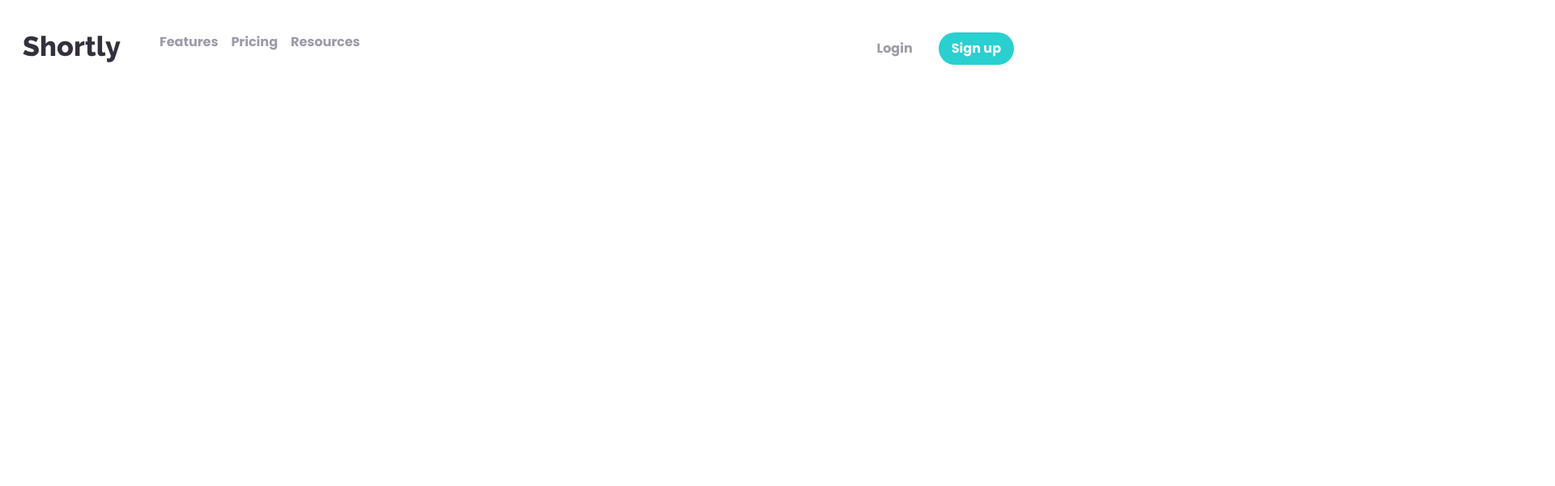
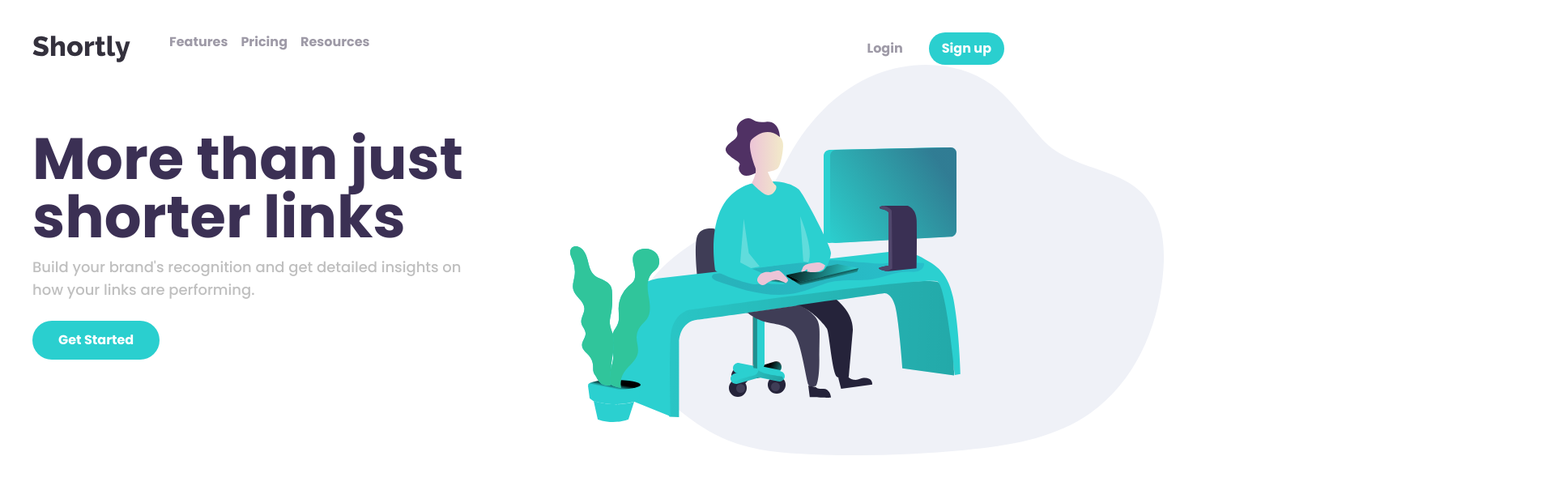
Before and after one commit to Kaspi-Chan/url-shortening-api-master, a React (Vite) app: page / in a window 1280 px wide. Shown: the top 600 px of the page at 81% size, 1920 px wide, since content can reach past the window. Built offline with nearby package versions, Linux system fonts and the light colour scheme.

Commit message:
Save work on Hero section

```diff
--- a/index.html
+++ b/index.html
@@ -8,7 +8,7 @@
     <title>Vite + React</title>
   </head>
   <body>
-    <div id="root"></div>
+    <div id="root" class="overflow-x-hidden"></div>
     <script type="module" src="/src/main.jsx"></script>
   </body>
 </html>
--- a/src/App.jsx
+++ b/src/App.jsx
@@ -1,11 +1,22 @@
 import { useState } from "react";
 import Header from "./components/Navbar";
+import PrimaryButton from './components/PrimaryButton';
+import bgImg from './assets/images/illustration-working.svg';
 
 function App() {
   return (
-    <main className="container mx-auto">
+    <main className="container mx-auto xl:px-10 overflow-x-hidden">
       <Header />
-
+      <section className="flex flex-col-reverse md:flex-row items-center justify-between gap-20 mt-10 px-5 md:px-0 h-[800px] md:h-[450px]">
+        <div className="text-center md:text-left md:w-1/2 h-1/2 md:h-full">
+          <h1 className="text-4xl lg:text-6xl xl:text-7xl lg:leading-tight text-primary-violet font-bold mb-3">More than just shorter links</h1>
+          <p className="text-neutral-gray text-lg font-normal mb-6 xl:mr-12">Build your brand's recognition and get detailed insights on how your links are performing.</p>
+          <PrimaryButton size="roundedBig" text={'Get Started'}/>
+        </div>
+        <div className="absolute w-[120%] md:w-full top-[10%] -right-[25%] md:-right-[55%]">
+          <img src={bgImg} alt="Background image" className="object-fit"/>
+        </div>
+      </section>
     </main>
   );
 }
--- a/src/components/Navbar.jsx
+++ b/src/components/Navbar.jsx
@@ -4,7 +4,7 @@ import Nav from "./Nav";
 
 const Header = () => {
   return (
-    <header className="py-5 sm:py-10 px-7 flex items-center gap-12 justify-between relative">
+    <header className="py-5 sm:py-10 px-7 md:px-0 flex items-center gap-12 justify-between relative">
       <img src={logoSrc} alt="Shortly logo" />
       <Nav />
     </header>
--- a/src/components/PrimaryButton.jsx
+++ b/src/components/PrimaryButton.jsx
@@ -2,12 +2,12 @@ import React from "react";
 
 const buttonStyles = {
   roundedSmall: "py-2 px-4 rounded-full",
-  roundedBig: "py-2 px-6 rounded-full",
+  roundedBig: "py-3 px-8 rounded-full",
   rectangularSmall: "py-2 px-4 rounded-md",
   rectangularBig: "py-2 px-6 rounded-md",
 };
 
-const PrimaryButton = ({ size, text, onClick }) => {
+const PrimaryButton = ({ size = 'roundedSmall', text, onClick }) => {
   return (
     <button onClick={onClick} className={`text-white bg-primary-cyan hover:bg-primary-cyan-light font-bold ${buttonStyles[size]}`}>
       {text}
```
